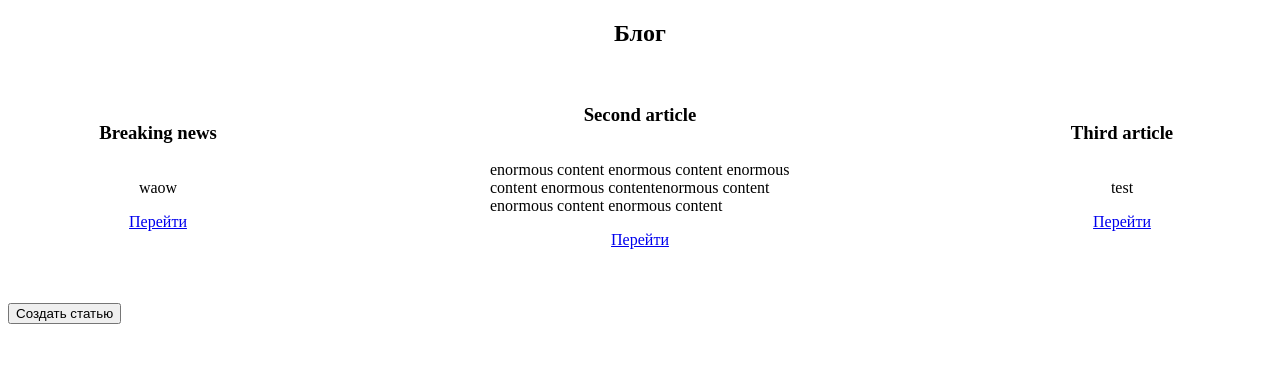
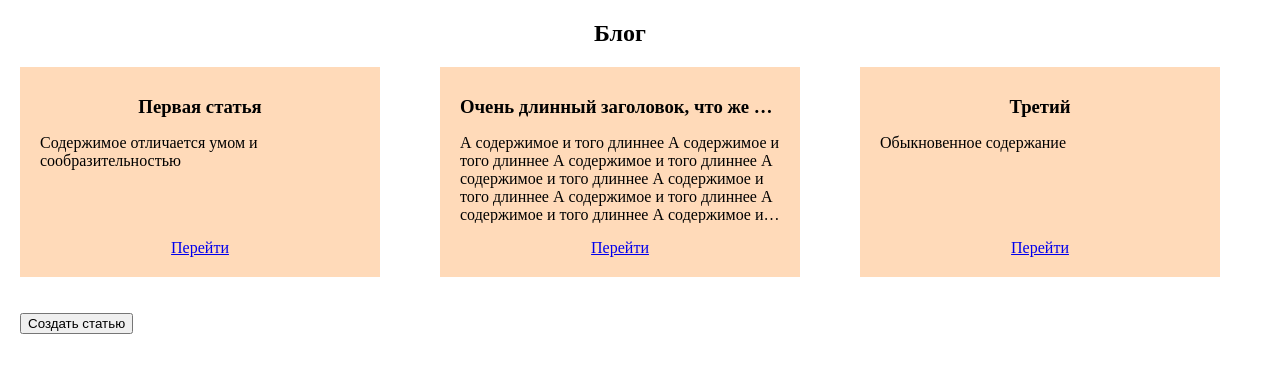
Before and after one commit to zouweninthesky/unistory-test-angular, an Angular app: page / in a window 1280 px wide. Shown: the top 372 px of the page. Built offline with nearby package versions, Linux system fonts and the light colour scheme.

Commit message:
add error-page

```diff
--- a/src/app/app-routing.module.ts
+++ b/src/app/app-routing.module.ts
@@ -2,12 +2,17 @@ import { NgModule } from '@angular/core';
 import { RouterModule, Routes } from '@angular/router';
 import { BlogComponent } from './blog/blog.component';
 import { ArticleComponent } from './article/article.component';
+import { ErrorPageComponent } from './error-page/error-page.component';
 
 const routes: Routes = [
   { path: 'article/:articleId', component: ArticleComponent },
   {
     path: '',
     component: BlogComponent,
+  },
+  {
+    path: '**',
+    component: ErrorPageComponent,
   },
 ];
 
--- a/src/app/app.component.html
+++ b/src/app/app.component.html
@@ -1,3 +1 @@
-<div>
-  <router-outlet></router-outlet>
-</div>
+<router-outlet></router-outlet>
--- a/src/app/app.module.ts
+++ b/src/app/app.module.ts
@@ -10,6 +10,7 @@ import { ArticleComponent } from './article/article.component';
 import { DeleteModalComponent } from './delete-modal/delete-modal.component';
 import { ArticleEditComponent } from './article-edit/article-edit.component';
 import { ArticleCreateModalComponent } from './article-create-modal/article-create-modal.component';
+import { ErrorPageComponent } from './error-page/error-page.component';
 
 @NgModule({
   declarations: [
@@ -20,6 +21,7 @@ import { ArticleCreateModalComponent } from './article-create-modal/article-crea
     DeleteModalComponent,
     ArticleEditComponent,
     ArticleCreateModalComponent,
+    ErrorPageComponent,
   ],
   imports: [BrowserModule, AppRoutingModule, FormsModule],
   providers: [],
--- a/src/app/article-tile/article-tile.component.html
+++ b/src/app/article-tile/article-tile.component.html
@@ -1,7 +1,7 @@
 <li class="article-tile">
-  <h3>{{ article.title }}</h3>
-  <div>
-    <p>{{ article.content }}</p>
-  </div>
-  <a [routerLink]="['/article', article.id]">Перейти</a>
+  <h3 class="article-tile__header">{{ article.title }}</h3>
+  <p class="article-tile__content">{{ article.content }}</p>
+  <a class="article-tile__link" [routerLink]="['/article', article.id]"
+    >Перейти</a
+  >
 </li>
--- a/src/app/article-tile/article-tile.component.scss
+++ b/src/app/article-tile/article-tile.component.scss
@@ -1,12 +1,41 @@
 .article-tile {
   display: flex;
   flex-direction: column;
-  justify-content: center;
+  justify-content: flex-start;
   align-items: center;
 
-  width: 300px;
-  height: 200px;
+  height: 180px;
 
   margin-bottom: 20px;
   margin-right: 0;
+  padding: 10px 20px 20px;
+
+  background-color: peachpuff;
+
+  &__header {
+    width: 100%;
+    height: 28px;
+
+    margin-bottom: 0;
+
+    text-align: center;
+    text-overflow: ellipsis;
+    overflow: hidden;
+    white-space: nowrap;
+  }
+
+  &__content {
+    display: -webkit-box;
+
+    width: 100%;
+    height: 108px;
+
+    overflow: hidden;
+    -webkit-line-clamp: 5;
+    -webkit-box-orient: vertical;
+  }
+
+  &__link {
+    margin-top: auto;
+  }
 }
--- a/src/app/blog/blog.component.html
+++ b/src/app/blog/blog.component.html
@@ -1,4 +1,4 @@
-<section class="blog">
+<section class="blog container">
   <h2 class="blog__header">Блог</h2>
   <ul class="blog__list">
     <app-article-tile
--- a/src/app/blog/blog.component.scss
+++ b/src/app/blog/blog.component.scss
@@ -6,10 +6,20 @@
   &__list {
     display: flex;
     flex-direction: row;
-    justify-content: space-between;
+    flex-wrap: wrap;
+    justify-content: flex-start;
     align-items: flex-start;
 
     padding-left: 0;
     list-style: none;
   }
+
+  & app-article-tile {
+    width: 30%;
+    margin-right: 5%;
+
+    &:nth-child(3n) {
+      margin-right: 0;
+    }
+  }
 }
--- /dev/null
+++ b/src/app/error-page/error-page.component.html
@@ -0,0 +1,4 @@
+<div>
+  <p>Такой страницы не существует</p>
+  <a routerLink="/">На главную</a>
+</div>
--- /dev/null
+++ b/src/app/error-page/error-page.component.ts
@@ -0,0 +1,15 @@
+import { Component, OnInit } from '@angular/core';
+
+@Component({
+  selector: 'app-error-page',
+  templateUrl: './error-page.component.html',
+  styleUrls: ['./error-page.component.scss']
+})
+export class ErrorPageComponent implements OnInit {
+
+  constructor() { }
+
+  ngOnInit(): void {
+  }
+
+}
--- a/src/data/articles.ts
+++ b/src/data/articles.ts
@@ -5,14 +5,18 @@ export interface Article {
 }
 
 const articles: Article[] = [
-  { id: 222, title: 'Breaking news', content: 'waow' },
+  {
+    id: 222,
+    title: 'Первая статья',
+    content: 'Содержимое отличается умом и сообразительностью',
+  },
   {
     id: 224,
-    title: 'Second article',
+    title: 'Очень длинный заголовок, что же делать?',
     content:
-      'enormous content enormous content enormous content enormous contentenormous content enormous content enormous content',
+      'А содержимое и того длиннее А содержимое и того длиннее А содержимое и того длиннее А содержимое и того длиннее А содержимое и того длиннее А содержимое и того длиннее А содержимое и того длиннее А содержимое и того длиннее',
   },
-  { id: 226, title: 'Third article', content: 'test' },
+  { id: 226, title: 'Третий', content: 'Обыкновенное содержание' },
 ];
 
 export default articles;
--- a/src/styles.scss
+++ b/src/styles.scss
@@ -1 +1,8 @@
-/* You can add global styles to this file, and also import other style files */
+body {
+  margin: 0;
+}
+
+.container {
+  max-width: 1200px;
+  padding: 0 20px;
+}
```
Also changed, not shown: src/app/error-page/error-page.component.scss (added), 1 other file (tests, documents, lock files or other folders).
